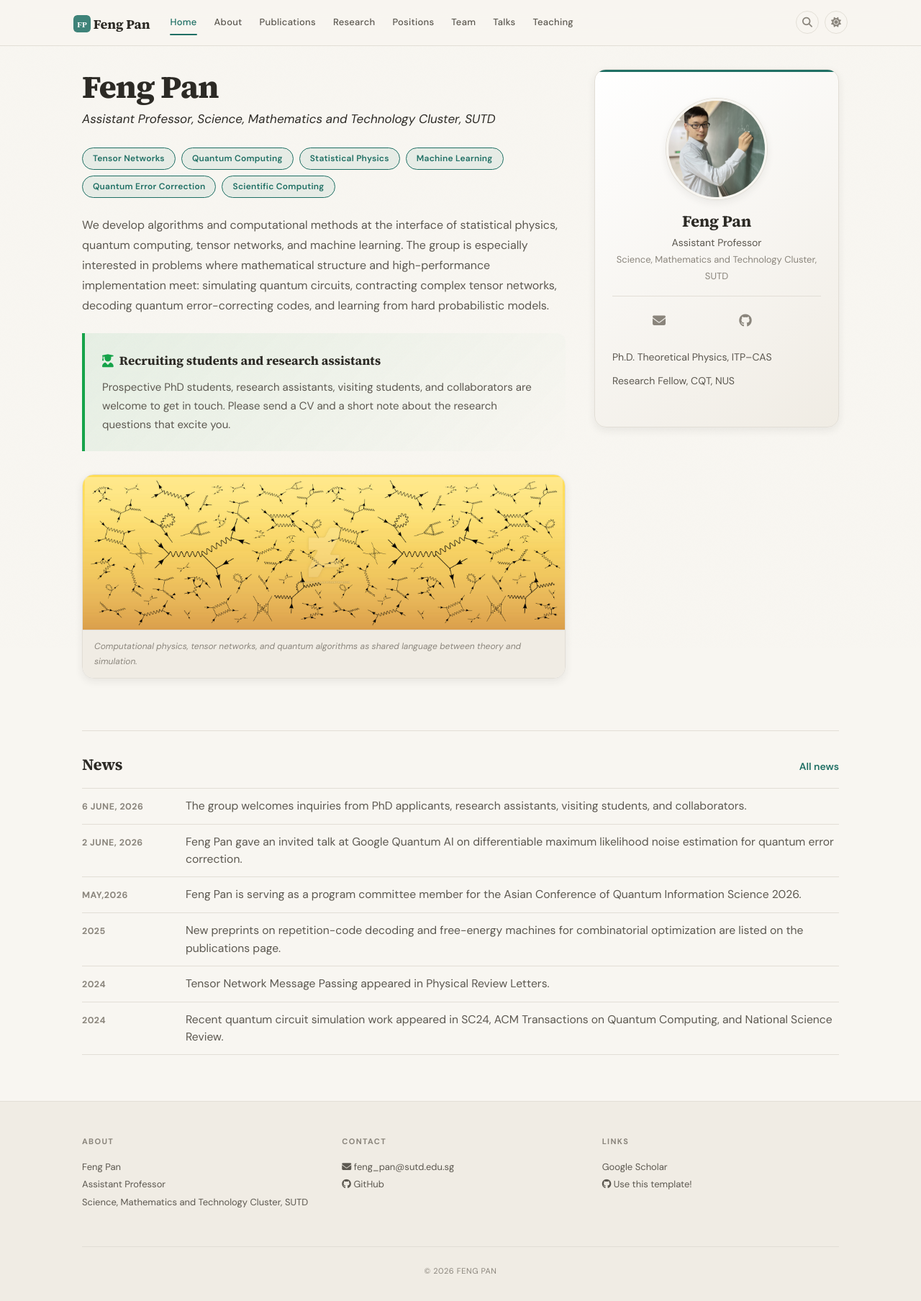
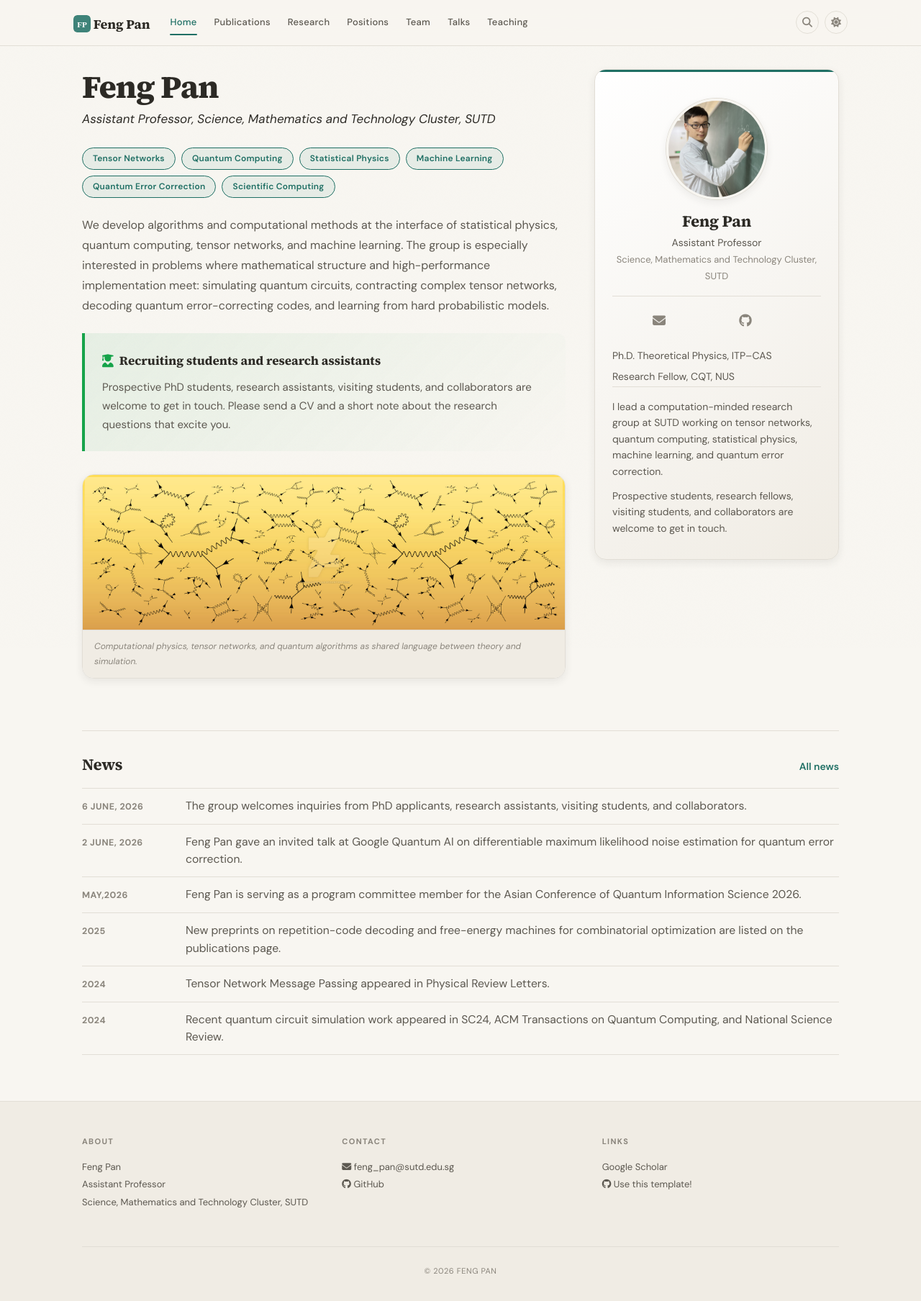
Before and after one commit to Fanerst/Fanerst.github.io, a Jekyll site: the page built from _pages/home.md, in a window 1280 px wide. Shown: the whole page at 72% size. Built offline with Jekyll 4.4.1, drawn with Linux system fonts in a browser that asks for light colours; a style sheet for code colours, icons or effects is not loaded.

Commit message:
Move about summary into homepage profile

```diff
--- a/_config.yml
+++ b/_config.yml
@@ -36,7 +36,6 @@ analytics:
 # STEP 4: Choose Your Pages (comment out any you don't need)
 # ============================================================
 nav_pages:
-  - name: about
   - name: publications
   - name: research
   - name: positions
--- a/_includes/sidebar.html
+++ b/_includes/sidebar.html
@@ -1,7 +1,5 @@
 <div class="profile-card">
-<a href="{{ '/about/' | relative_url }}">
 <img src="{{ '/images/' | append: site.photo | relative_url }}" class="profile-photo" alt="{{ site.name }}" loading="lazy">
-</a>
 <h4 class="profile-name">{{ site.name }}</h4>
 <p class="profile-title">{{ site.title }}</p>
 <p class="profile-institution">{{ site.institution }}</p>
@@ -16,10 +14,14 @@
 {% if site.links.linkedin and site.links.linkedin != "" %}<a href="{{ site.links.linkedin }}" class="icon-link" title="LinkedIn"><i class="fa-brands fa-linkedin"></i></a>{% endif %}
 </div>
 {% if site.data.pi[0].educationshort %}
-<ul style="text-align: left; margin-top: var(--space-4); list-style: none; padding-left: 0;">
+<ul class="profile-meta-list">
 {% for education in site.data.pi[0].educationshort %}
-<li style="font-size: 0.875rem; color: var(--text-secondary); padding: var(--space-1) 0;">{{ education | replace: "-","&#8211;" }}</li>
+<li>{{ education | replace: "-","&#8211;" }}</li>
 {% endfor %}
 </ul>
 {% endif %}
+<div class="profile-summary">
+<p>I lead a computation-minded research group at SUTD working on tensor networks, quantum computing, statistical physics, machine learning, and quantum error correction.</p>
+<p>Prospective students, research fellows, visiting students, and collaborators are welcome to get in touch.</p>
 </div>
+</div>
--- a/_sass/components/_profile.scss
+++ b/_sass/components/_profile.scss
@@ -73,4 +73,36 @@
     border-top: 1px solid var(--border-color);
     flex-wrap: wrap;
   }
+
+  .profile-meta-list {
+    list-style: none;
+    padding-left: 0;
+    margin: var(--space-4) 0 0;
+    text-align: left;
+
+    li {
+      color: var(--text-secondary);
+      font-size: 0.875rem;
+      line-height: 1.45;
+      padding: var(--space-1) 0;
+    }
+  }
+
+  .profile-summary {
+    margin-top: var(--space-5);
+    padding-top: var(--space-4);
+    border-top: 1px solid var(--border-color);
+    text-align: left;
+
+    p {
+      color: var(--text-secondary);
+      font-size: 0.875rem;
+      line-height: 1.6;
+      margin-bottom: var(--space-3);
+
+      &:last-child {
+        margin-bottom: 0;
+      }
+    }
+  }
 }
```
